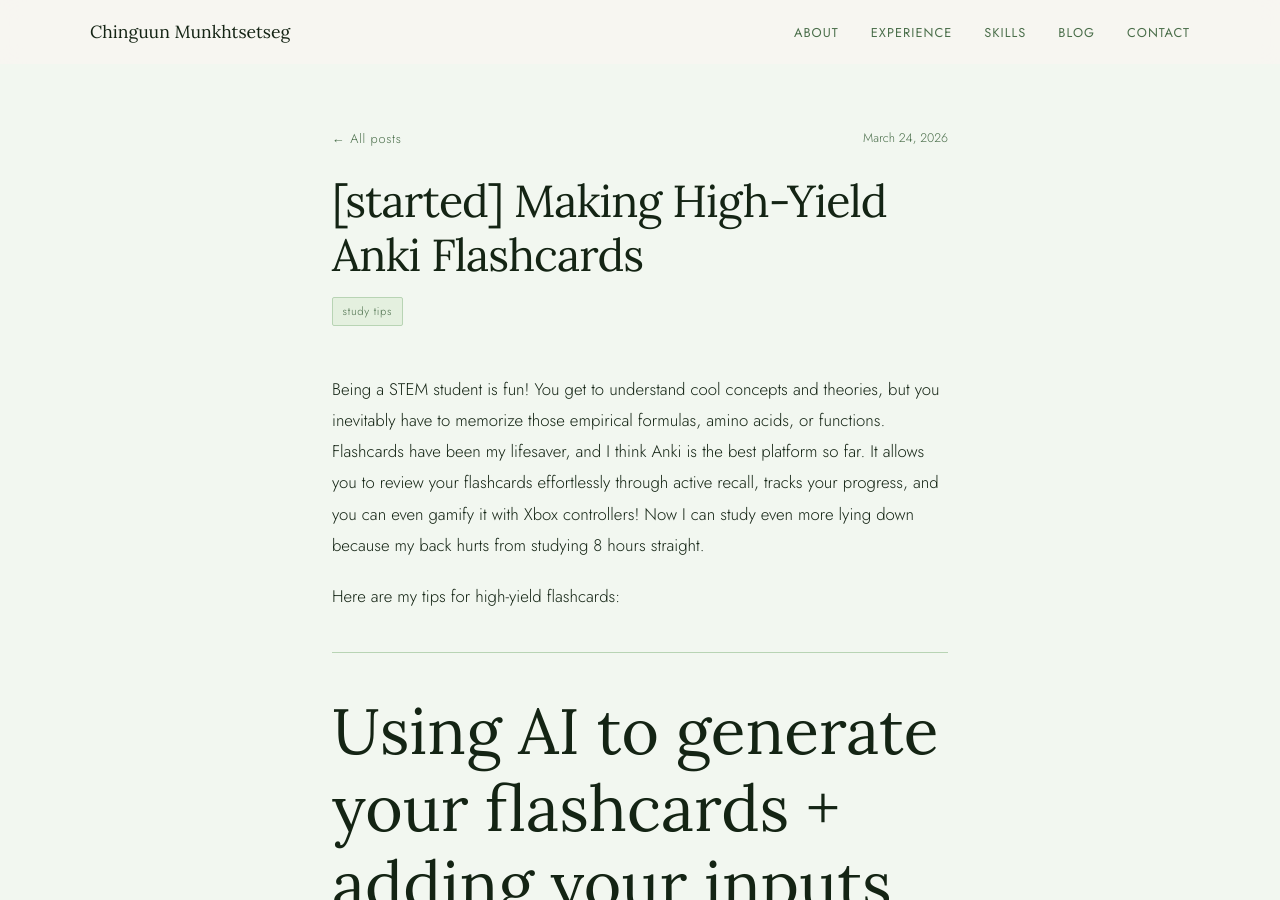
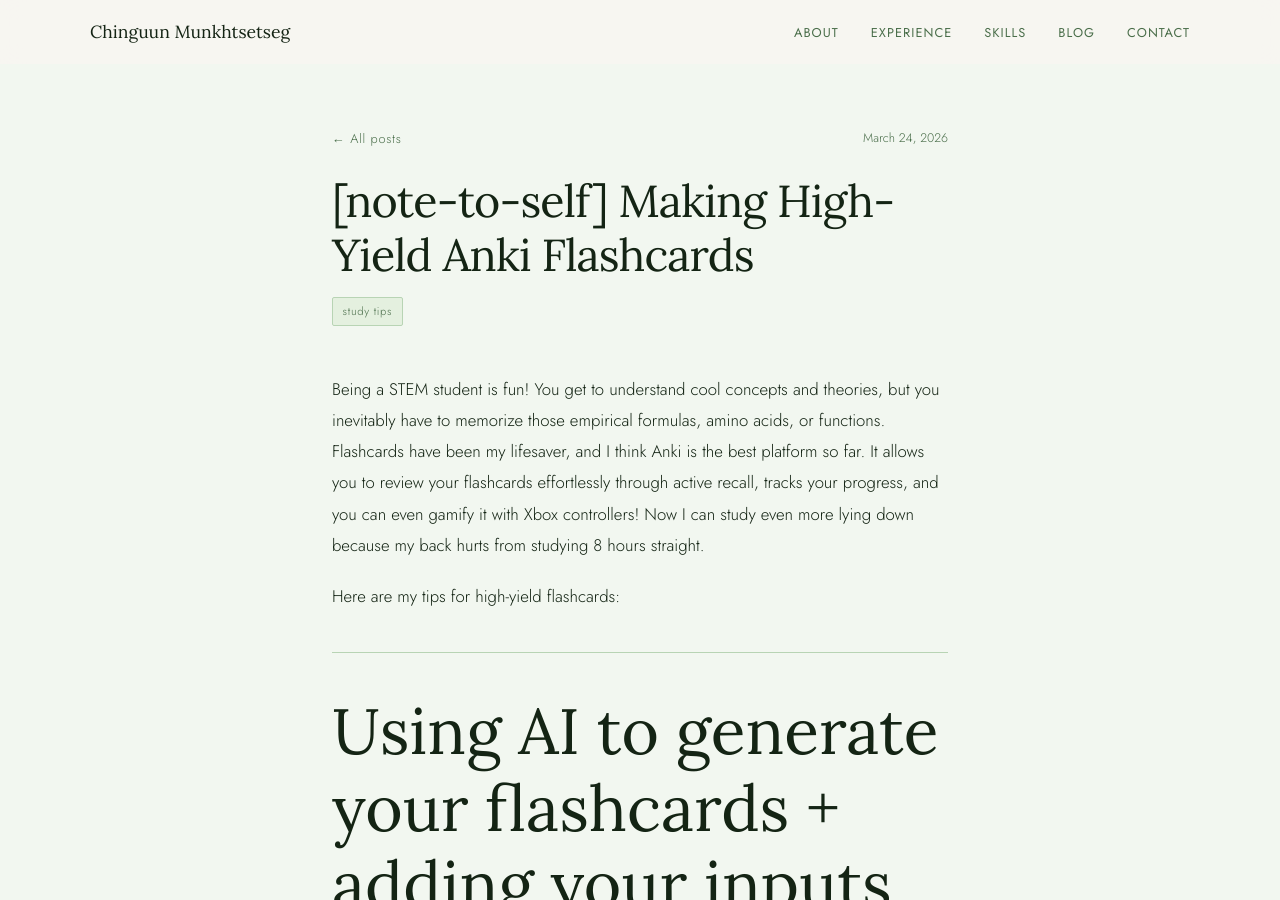
Before and after one commit to chinguunxo/chinguunxo.github.io, a Jekyll site: the page built from _posts/2026-03-24-high-yield-anki-flashcard.md, in a window 1280 px wide and 900 px high. Built offline with Jekyll 4.4.1, drawn with Linux system fonts in a browser that asks for light colours.

Commit message:
Update 2026-03-24-high-yield-anki-flashcard.md

```diff
--- a/_posts/2026-03-24-high-yield-anki-flashcard.md
+++ b/_posts/2026-03-24-high-yield-anki-flashcard.md
@@ -1,7 +1,6 @@
 ---
 layout: post
-title: "[started] Making High-Yield Anki Flashcards"
-date: 2026-03-24
+title: "[note-to-self] Making High-Yield Anki Flashcards"
 tags: [study tips]
 ---
 
```
